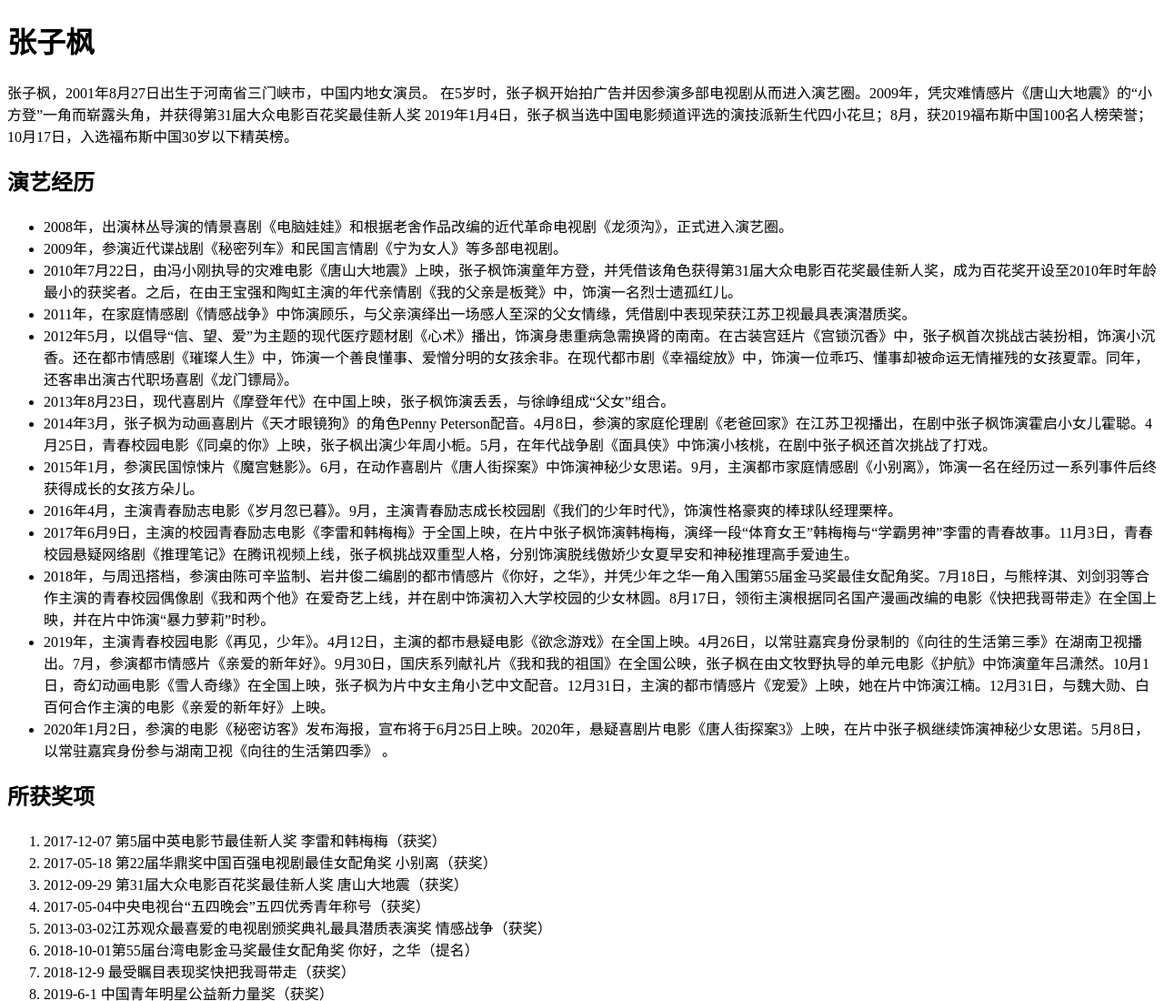
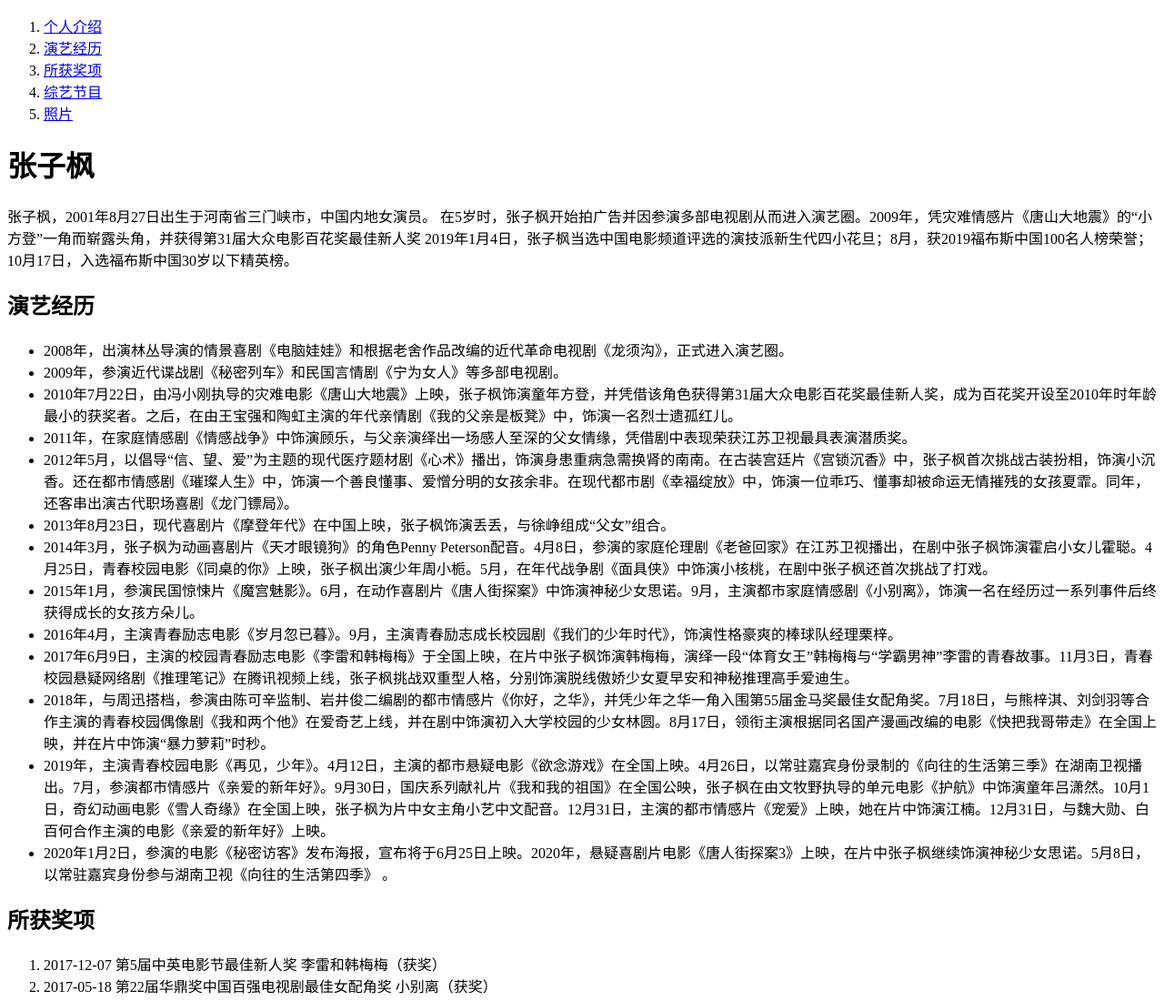
Before and after one commit to Yunqi7/-, a plain HTML site: page index.html in a window 1280 px wide. Shown: the top 1100 px of the page at 91% size. Drawn offline with Linux system fonts and the light colour scheme.

Commit message:
加了目录

```diff
--- a/index.html
+++ b/index.html
@@ -13,11 +13,20 @@
 </head>
 
 <body>
-    <h1>张子枫</h1>
+    <nav>
+        <ol>
+            <li><a href="#zzf">个人介绍</a></li>
+            <li><a href="#experience">演艺经历</a></li>
+            <li><a href="#awards">所获奖项</a></li>
+            <li><a href="#variety shows">综艺节目</a></li>
+            <li><a href="#pictures">照片</a></li>
+        </ol>
+    </nav>
+    <h1 id=zzf>张子枫</h1>
     <p>张子枫，2001年8月27日出生于河南省三门峡市，中国内地女演员。
         在5岁时，张子枫开始拍广告并因参演多部电视剧从而进入演艺圈。2009年，凭灾难情感片《唐山大地震》的“小方登”一角而崭露头角，并获得第31届大众电影百花奖最佳新人奖
         2019年1月4日，张子枫当选中国电影频道评选的演技派新生代四小花旦；8月，获2019福布斯中国100名人榜荣誉；10月17日，入选福布斯中国30岁以下精英榜。 </p>
-    <h2>演艺经历</h2>
+    <h2 id="experience">演艺经历</h2>
     <ul>
         <li>2008年，出演林丛导演的情景喜剧《电脑娃娃》和根据老舍作品改编的近代革命电视剧《龙须沟》，正式进入演艺圈。 </li>
         <li>2009年，参演近代谍战剧《秘密列车》和民国言情剧《宁为女人》等多部电视剧。 </li>
@@ -41,7 +50,7 @@
         <li>2020年1月2日，参演的电影《秘密访客》发布海报，宣布将于6月25日上映。2020年，悬疑喜剧片电影《唐人街探案3》上映，在片中张子枫继续饰演神秘少女思诺。5月8日，以常驻嘉宾身份参与湖南卫视《向往的生活第四季》
             。 </li>
     </ul>
-    <h2>所获奖项</h2>
+    <h2 id="awards">所获奖项</h2>
     <ol>
         <li>2017-12-07 第5届中英电影节最佳新人奖 李雷和韩梅梅（获奖）</li>
         <li>2017-05-18 第22届华鼎奖中国百强电视剧最佳女配角奖 小别离（获奖）</li>
@@ -53,7 +62,7 @@
         <li>2019-6-1 中国青年明星公益新力量奖（获奖）</li>
         <li>2019第26届北京大学生电影节最佳新人奖 快把我哥带走（提名）</li>
     </ol>
-    <h2>综艺节目</h2>
+    <h2 id="variety shows">综艺节目</h2>
     <table>
         <thead>
             <tr>
@@ -116,7 +125,7 @@
             </tr>
     </table>
     </tbody>
-    <h2>照片 </h2>
+    <h2 id="pictures">照片 </h2>
     <div><img width=400 src="images/1.jpg" alt="图一"></div>
     <div><img width=400 src="images/2.jpg" alt="图二"></div>
     <div><img width=400 src="images/3.jpg" alt="图三"></div>
```
